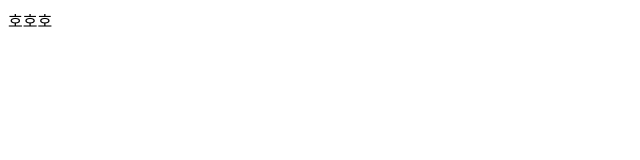
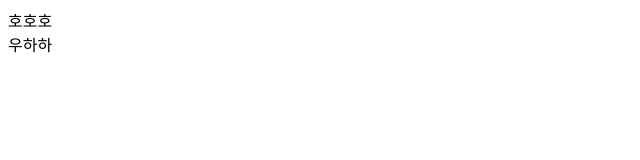
Before and after one commit to DevelopSoo/My-Team-Project, a plain HTML site: page index.html in a window 1280 px wide. Shown: the full height of the page, 0-640 px from the left. Drawn offline with Linux system fonts and the light colour scheme.

Commit message:
index.html 변경

```diff
--- a/index.html
+++ b/index.html
@@ -10,6 +10,7 @@
 
 <body>
 	<div>호호호</div>
+	<div>우하하</div>
 	<script src="./index.js"></script>
 </body>
 
```
